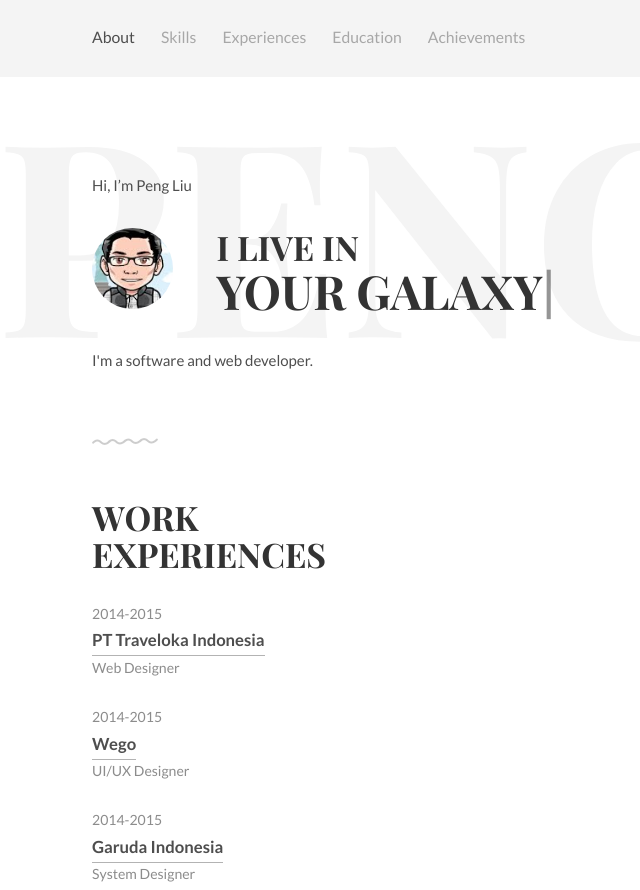
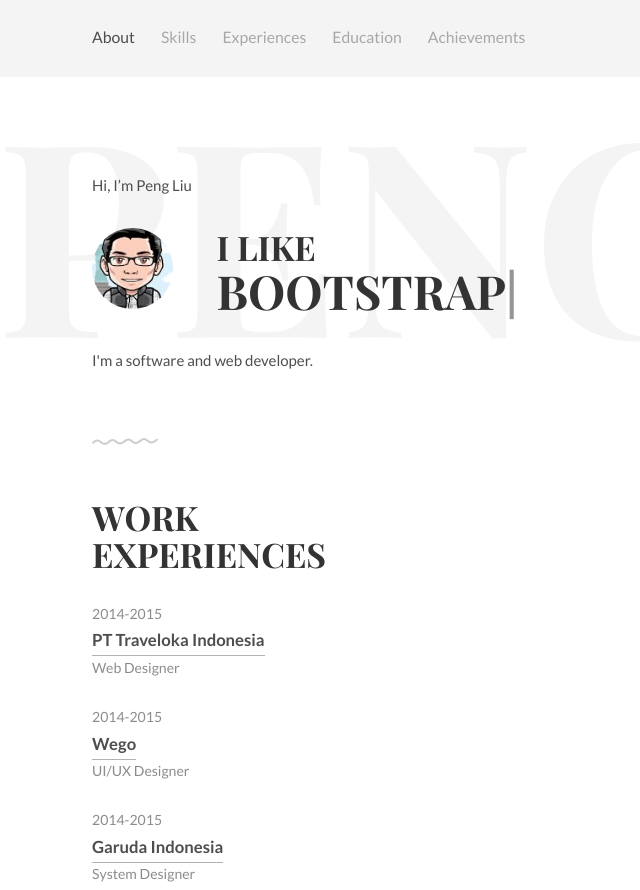
Before and after one commit to frank-liu/frank-liu.github.io, a plain HTML site: page index.html in a window 1280 px wide. Shown: the top 890 px of the page, without its empty margins (237-877 px from the left). Drawn offline with Linux system fonts and the light colour scheme.

Commit message:
edit html

```diff
--- a/index.html
+++ b/index.html
@@ -51,7 +51,7 @@
 					<img src="img/ava.jpg" alt="Avatar">
 				</div>
 				<div class="unit-80">
-					<h1>I live in<br><span id="typed"></span></h1>
+					<h1>I like <br><span id="typed"></span></h1>
 				</div>
 				<p>
 					I'm a software and web developer.
@@ -157,7 +157,7 @@
     <script>
 		function newTyped(){}$(function(){$("#typed").typed({
 		// Change to edit type effect
-		strings: ["far northern sky", "your galaxy", "everywhere"],
+		strings: ["HTML,CSS,JS", "PHP", "Bootstrap"],
 
 		typeSpeed:90,backDelay:700,contentType:"html",loop:!0,resetCallback:function(){newTyped()}}),$(".reset").click(function(){$("#typed").typed("reset")})});
     </script>
```
